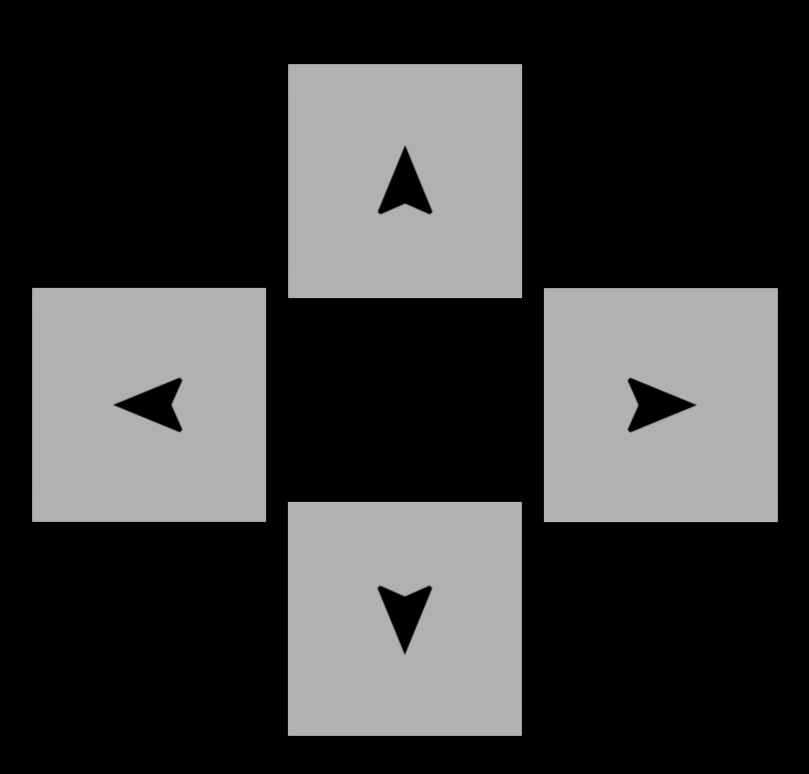
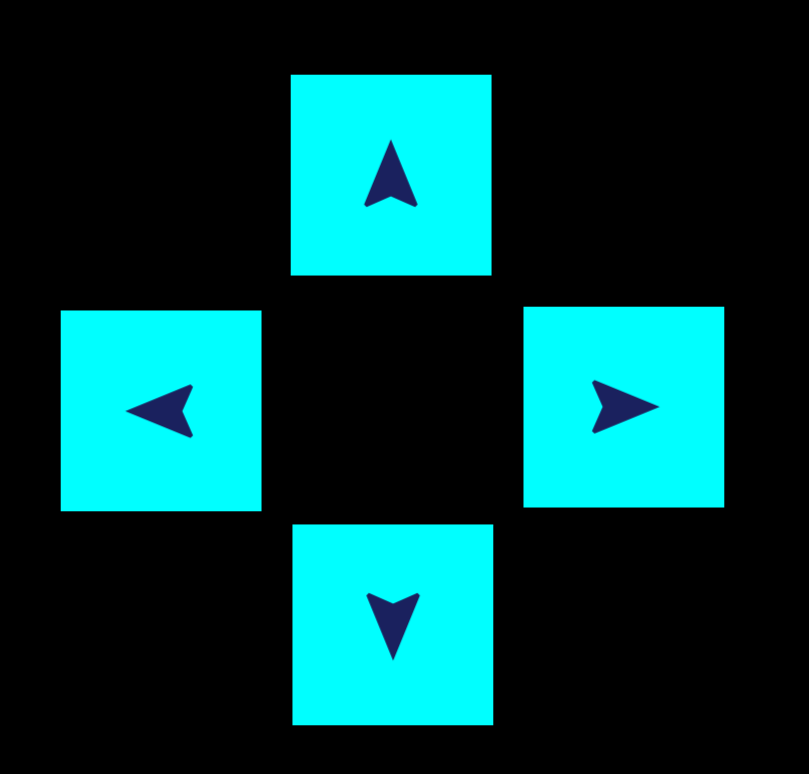
Before and after one commit to kerndand/Oh_Cube, a website: page public/index.html in a window 1280 px wide. Shown: the whole page, without its empty margins (271-1080 px from the left). Drawn offline with Linux system fonts and the light colour scheme; no server answers.

Commit message:
Add files via upload

```diff
--- a/public/oh_cube.css
+++ b/public/oh_cube.css
@@ -14,28 +14,28 @@ body {
 
 
 #holo1{
-    top: 7%;
+    top: 8%;
     left: 45%
 }
 
 #holo2{
     transform: rotate(180deg);
-    left: 45%;
-    bottom: 7%;
+    left: 43%;
+    bottom: 8%;
 
 }
 
 #holo3{
   transform: rotate(270deg);
-  top: 35%;
-  left: 25%;
+  top: 34%;
+  left: 27%;
 
 }
 
 #holo4{
     transform: rotate(90deg);
-    top: 35%;
-   left: 65%;
+    top: 37%;
+   left: 61%;
 
 }
 .cube {
@@ -47,41 +47,41 @@ body {
 
 .cube > div {
     position: absolute;
-    width: 200px;
-    height: 200px;
+    width: 175px;
+    height: 175px;
     display: flex;
     justify-content: center;
     align-items: center;
-    color: black;
+    color: rgb(26, 33, 94);
     text-transform: uppercase;
   }
 
   .cube div:nth-child(1) {
-    transform:translateZ(100px);
-    background:#b1b1b1;
+    transform:translateZ(87.5px);
+    background:rgb(0, 255, 255);
   }
 
   .cube div:nth-child(2) {
-    transform: rotateX(180deg) translateZ(100px);
-    background:#a5a5a5;
+    transform: rotateX(180deg) translateZ(87.5px);
+    background:rgb(0, 225, 225);
   }
 
   .cube div:nth-child(3) {
-    transform: rotateY(-90deg) translateZ(100px);
-    background:#a3a3a3;
+    transform: rotateY(-90deg) translateZ(87.5px);
+    background:rgb(0, 215, 215);
   }
 
   .cube div:nth-child(4) {
-    transform:rotateY(90deg) translateZ(100px);
-    background:#a1a1a1;
+    transform:rotateY(90deg) translateZ(87.5px);
+    background:rgb(0, 230, 230);
   }
 
   .cube div:nth-child(5) {
-    transform: rotateX(90deg) translateZ(100px);
-    background:#a0a0a0;
+    transform: rotateX(90deg) translateZ(87.5px);
+    background:rgb(0, 220, 220);
   }
 
   .cube div:nth-child(6) {
-    transform:rotateX(-90deg) translateZ(100px);
-    background:#bbbbbb;
+    transform:rotateX(-90deg) translateZ(87.5px);
+    background:rgb(0, 235, 235);
   }
```
